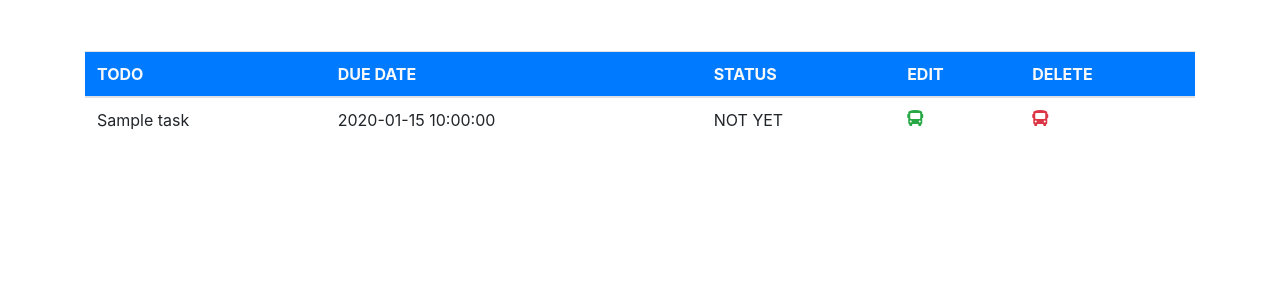
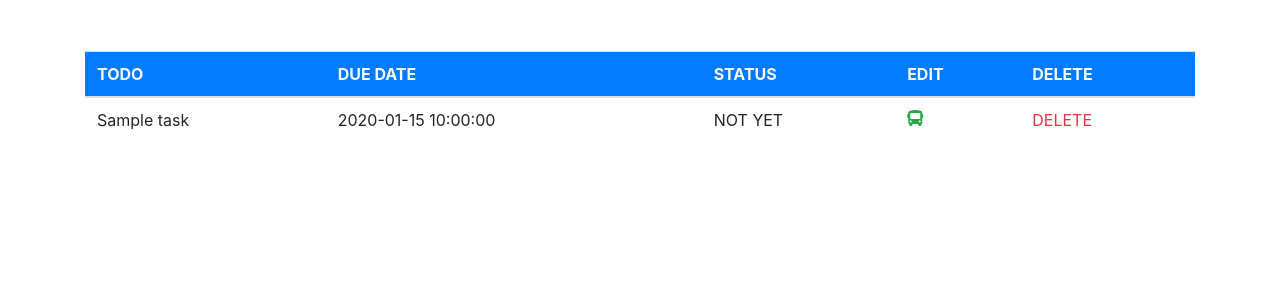
Before and after one commit to Nami7350-Yamada/php_oop, a PHP site: page / in a window 1280 px wide. Shown: the part 155-455 px from the top of the page. Run offline with PHP 8.4, Linux system fonts and the light colour scheme; tables that the repository leaves empty or names only in its code hold one stand-in row (values such as "Sample post"); some libraries are stand-ins or nearby versions.

Commit message:
DELETEアイコン変更

```diff
--- a/index.php
+++ b/index.php
@@ -73,7 +73,7 @@ $task):?>
         <a class="text-success" href="edit.php?id=<?php echo h($task['id']); ?>"><i class="fas fa-bus"></i></a>
     </td>
     <td>
-        <a class="text-danger" href="delete.php?id=<?php echo h($task['id']); ?>"><i class="fas fa-bus"></i></a>
+        <a class="text-danger" href="delete.php?id=<?php echo h($task['id']); ?>">DELETE</i></a>
     </td>
   </tr>
   <?php endforeach; ?>
@@ -83,6 +83,5 @@ $task):?>
 
 </main>
 
-
 </body>
 </html>
```
